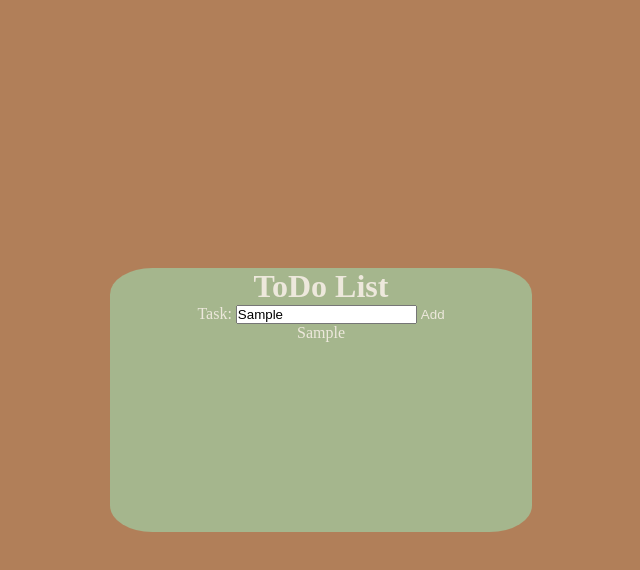
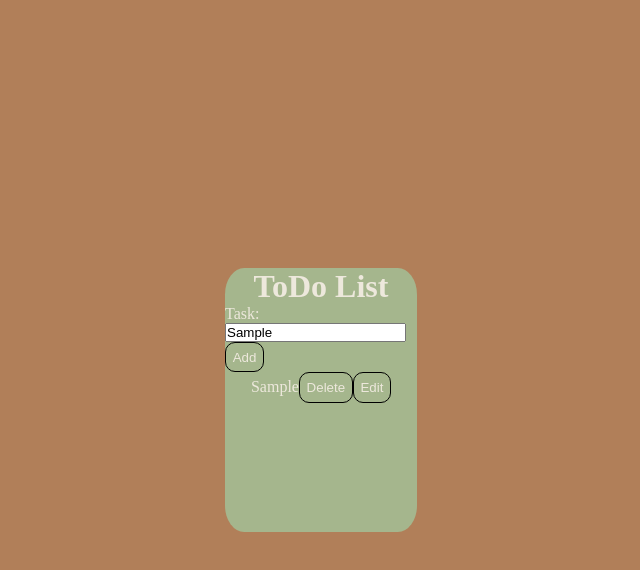
Before and after one commit to troymnelson/todo-list, a plain HTML site: page index.html in a window 1280 px wide. Both pictures are taken after typing "Sample" into the empty fields and a click on the button "Add". Shown: the whole page, without its empty margins (319-959 px from the left). Drawn offline with Linux system fonts and the light colour scheme.

Commit message:
added buttons and array

```diff
--- a/assets/styles.css
+++ b/assets/styles.css
@@ -24,7 +24,7 @@ main {
   position: flex;
   place-items: center;
   height: 33%;
-  width: 33%;
+  width: 15%;
   border-radius: 10%;
   color: var(--text-color);
 }
@@ -33,7 +33,9 @@ button {
   text-decoration: none;
   color: var(--text-color);
   background-color: var(--main-color);
-  border: none;
+  border: 1px solid black;
+  padding: .5em;
+  border-radius: 10px;
 }
 
 button:hover {
@@ -44,8 +46,8 @@ button:hover {
 
 ul {
   list-style: none;
-  display: grid;
-  grid-template-areas: "in in in" "task edit delete";
-  grid-template-columns: auto;
-  grid-template-rows: auto;
+  display: flex;
+  flex-direction: column;
+  place-items: center;
+
 }
--- a/script.js
+++ b/script.js
@@ -1,13 +1,29 @@
 
 const submitBtn = document.getElementById('submitBtn');
 const inputEl = document.getElementById('todo-input');
+const todosUlEl = document.getElementById('todos');
+
+let todos = [];
 
 submitBtn.addEventListener('click', (e) => {
   e.preventDefault();
-  const todosUlEl = document.getElementById('todos');
-  const newEl = document.createElement('li');
-  newEl.textContent = inputEl.value;
-  console.log(newEl);
+  let newEl = document.createElement('li');
+  let delBtn = document.createElement('button');
+  delBtn.innerText = "Delete";
+  delBtn.setAttribute("class", "delete");
+  let editBtn = document.createElement('button');
+  editBtn.innerText = "Edit";
+  editBtn.setAttribute("class", "edit");
+  newEl.innerText = inputEl.value;
+  newEl.appendChild(delBtn);
+  newEl.appendChild(editBtn);
+  todos.push(newEl.innerText);
   todosUlEl.appendChild(newEl);
+});
 
-});
+deleteBtn = document.getElementsByClassName('delete');
+
+deleteBtn.addEventListener('click', (e) => {
+  e.preventDefault();
+  console.log(e);
+})
```
